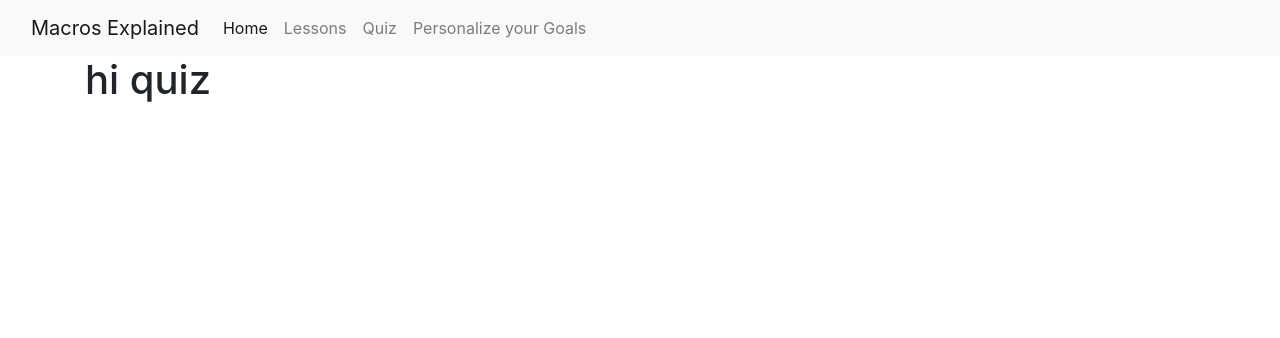
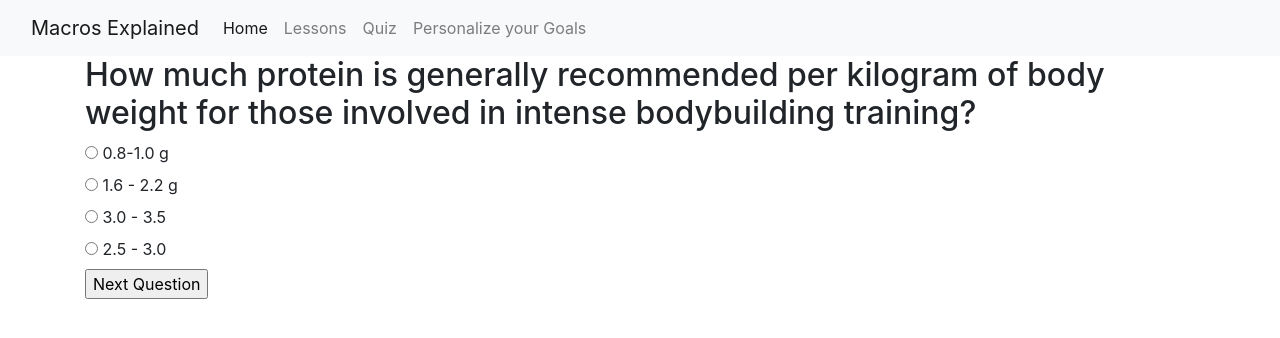
Before and after one commit to hm2156/Macros-Explained, a Flask app: page /quiz/1 in a window 1280 px wide. Shown: the top 338 px of the page. Run offline with Flask 3, Linux system fonts and the light colour scheme; some libraries are stand-ins or nearby versions.

Commit message:
added quiz

```diff
--- a/server.py
+++ b/server.py
@@ -39,6 +39,39 @@ macros= [
     "image": "https://domf5oio6qrcr.cloudfront.net/medialibrary/7412/285f8582-c1c9-4d28-9174-7d77f34dd548.jpg"
   }
 ]
+quiz_questions = [
+  {
+    "id": 1,
+    "question": "How much protein is generally recommended per kilogram of body weight for those involved in intense bodybuilding training?",
+    "options": ["0.8-1.0 g", "1.6 - 2.2 g", "3.0 - 3.5", "2.5 - 3.0"],
+    "answer": "1.6 - 2.2 g"
+  },
+  {
+    "id": 2,
+    "question": "What is the primary role of carbohydrates in a bodybuilding diet?",
+    "options": ["To enhance flavor in meals", "To provide a concentrated source of energy", "To serve as the body's preferred source of energy", "To promote fat storage for energy reserves"],
+    "answer": "To serve as the body's preferred source of energy"
+  },
+  {
+    "id": 3,
+    "question": "Which types of fats are considered healthy and should be included in a bodybuilder's diet?",
+    "options": ["Saturated fats from processed foods", "Trans fats from deep-fried foods", "Omega-3 fatty acids from sources like fatty fish and flaxseeds", "Only animal fats for hormone production"],
+    "answer": "Omega-3 fatty acids from sources like fatty fish and flaxseeds"
+  },
+  {
+    "id": 4,
+    "question": "What is the role of dietary fats in relation to hormone production for bodybuilding?",
+    "options": ["Dietary fats decrease hormone production and should be minimized.", "They have no impact on hormone production but are essential for flavor.", "Fats are necessary for the absorption of water-soluble vitamins like B and C.", "Fats are vital for the synthesis of hormones, including testosterone, which is essential for muscle growth."],
+    "answer": "Fats are vital for the synthesis of hormones, including testosterone, which is essential for muscle growth."
+  },
+  {
+    "id": 5,
+    "question": "How do macronutrient needs typically change during the bulking and cutting phases of bodybuilding?",
+    "options": ["During bulking, increase proteins and decrease carbohydrates and fats.", "In both phases, keep protein high; during bulking, increase carbohydrates and fats; during cutting, decrease carbohydrates and slightly reduce fats.", "During cutting, increase carbohydrates and fats to ensure energy for intense workouts.", "Macronutrient needs do not change; only caloric intake should be adjusted."],
+    "answer": "In both phases, keep protein high; during bulking, increase carbohydrates and fats; during cutting, decrease carbohydrates and slightly reduce fats."
+  }
+]
+user_answers = [None]*5
 
 @app.route('/')
 def welcome():
@@ -133,19 +166,55 @@ def calculate_macros():
     return render_template('calculate.html')
 
 
-@app.route('/quiz/<int:question_id>')
+@app.route('/quiz/<int:question_id>', methods=['GET', 'POST'])
 def quiz(question_id):
+    global user_answers
 
-    return render_template('quiz1.html', question_id=question_id)
+    # Get the current question
+    question = next((q for q in quiz_questions if q['id'] == question_id), None)
 
-# @app.route('/quiz_result', methods=['POST'])
-# def quiz_result():
-#     # Process quiz answers here, e.g., calculate scores
-#     # Assume answers are posted as form data
-#     # Redirect to a result page with the score
-#     score = calculate_score(request.form)
-#     return render_template('quiz_result.html', score=score)
+    if question is None:
+        return "Question not found", 404
 
+    if request.method == 'POST':
+        # Store the user's answer
+        user_answer = request.form.get('option')
+        user_answers[question_id - 1] = user_answer
+
+        # Check if this is the last question
+        if question_id == len(quiz_questions):
+            return redirect(url_for('quiz_result'))
+        else:
+            return redirect(url_for('quiz', question_id=question_id + 1))
+
+    # Initialize the user_answers list if it's empty
+    if not user_answers:
+        user_answers = [None] * len(quiz_questions)
+
+    # Render the question
+    return render_template('quiz1.html', question=question, question_id=question_id, user_answer=user_answers[question_id - 1])
+
+@app.route('/quiz_result')
+def quiz_result():
+	global user_answers
+
+	# Calculate the score
+	score = 0
+	quiz_results = []
+	print(user_answers)
+	for i, user_answer in enumerate(user_answers):
+			correct_answer = quiz_questions[i]['answer']
+			is_correct = user_answer == correct_answer
+			if is_correct:
+					score += 1
+			quiz_results.append({
+					'question': quiz_questions[i]['question'],
+					'user_answer': user_answer,
+					'correct_answer': correct_answer,
+					'is_correct': is_correct
+			})
+
+	return render_template('quiz_result.html', score=score, total_questions=len(quiz_questions), quiz_results=quiz_results)
 
 
 if __name__ == '__main__':
--- a/templates/layout.html
+++ b/templates/layout.html
@@ -16,7 +16,7 @@
         <link rel="stylesheet" href="https://stackpath.bootstrapcdn.com/bootstrap/4.2.1/css/bootstrap.min.css">
 
         <script type="text/javascript" src="{{ url_for('static', filename = 'logic.js') }}"></script>
-        <title>ToP MuSiC</title>
+        <title>Macro</title>
 
 
     </head>
@@ -38,7 +38,7 @@
                     <a class="nav-link" href="/learn/1">Lessons</a>
                   </li>
                   <li class="nav-item">
-                    <a class="nav-link" href="/quiz">Quiz</a>
+                    <a class="nav-link" href="/quiz/1">Quiz</a>
                   </li>
                   <li class="nav-item">
                     <a class="nav-link" href="/calc">Personalize your Goals</a>
--- a/templates/quiz1.html
+++ b/templates/quiz1.html
@@ -1,5 +1,16 @@
 {% extends "layout.html" %}
-
 {% block content %}
-    <h1> hi quiz</h1>
+<div>
+    <h2>{{ question.question }}</h2>
+    <form method="post">
+        {% for option in question.options %}
+        <input type="radio" id="option{{ loop.index }}" name="option" value="{{ option }}" {% if option == user_answer %}checked{% endif %}>
+        <label for="option{{ loop.index }}">{{ option }}</label><br>
+        {% endfor %}
+        <input type="submit" value="Next Question">
+    </form>
+    {% if question_id == quiz_questions|length %}
+    <a href="{{ url_for('quiz_result') }}">View Results</a>
+    {% endif %}
+</div>
 {% endblock %}
```
Also changed, not shown: templates/quiz_result.html (added, +19 -0 lines).
